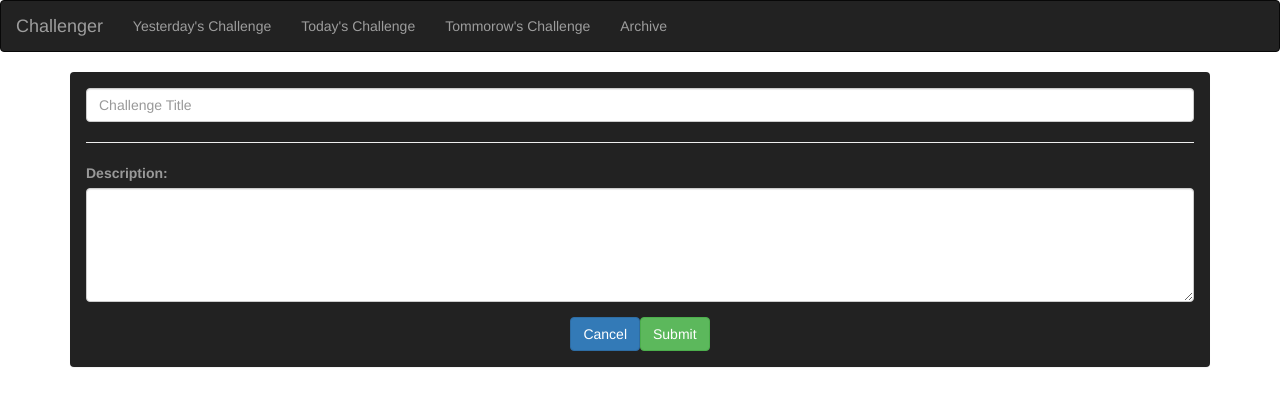
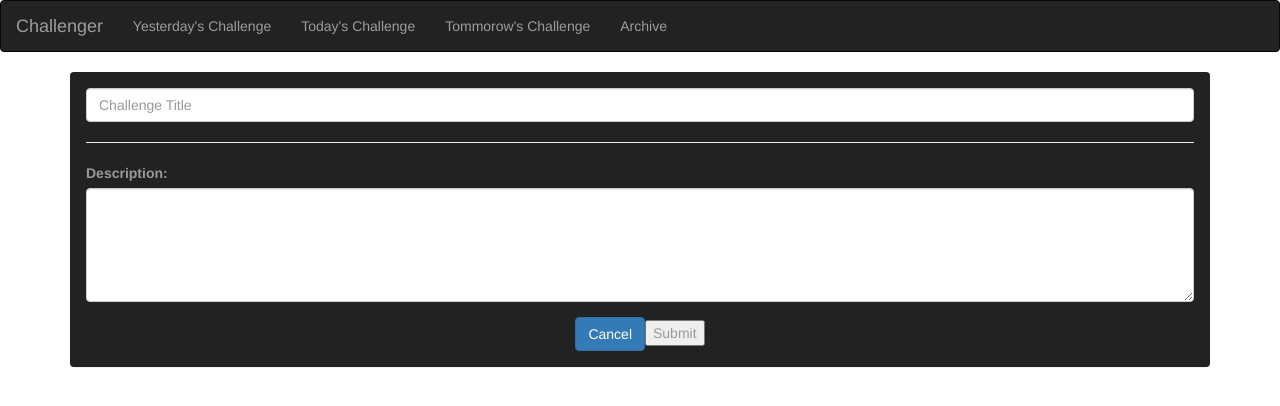
Before and after one commit to cloesd22/ChallengerProject, an Angular app in the folder Challenger/: page /newChallenge in a window 1280 px wide. Shown: the top 406 px of the page. Built offline with nearby package versions, Linux system fonts and the light colour scheme.

Commit message:
added 'add challenge' form connectivity

```diff
--- a/Challenger/src/app/add-challenge/add-challenge.component.html
+++ b/Challenger/src/app/add-challenge/add-challenge.component.html
@@ -3,26 +3,27 @@
 			<div class="panel panel-inverse center-block" style="background-color: #222; color:#999">
 				<div class="panel-body " >
 				<div class="row">
+					<form (ngSubmit)="addChallenge(f)" #f = ngForm>
+					<div class="col-sm-12">
 
-					<div class="col-sm-12">
-						<div class="form-group">
-							<input type="text" class="form-control" id="usr" placeholder="Challenge Title">
-						</div>
+					<div class="form-group">
+						<input ngModel name="title" type="text" class="form-control" id="usr" placeholder="Challenge Title">
+					</div>
 
 					<hr>
 					<div class="form-group">
 						<label for="comment">Description:</label>
-							<textarea class="form-control" rows="5" id="comment"></textarea>
+							<textarea ngModel name="description" class="form-control" rows="5" id="comment"></textarea>
 					</div>
+
 					<div class="row text-center">
 
-
-						<button class="btn btn-primary">Cancel</button>
-						<button class="btn btn-success">Submit</button>
+						<button name="cancel" type="button"  (click)="returnToTmr()" class="btn btn-primary">Cancel</button>
+						<button name="submit" tclass="btn btn-success">Submit</button>
 
 					</div>
 				</div>
-
+				</form>
 				</div>
 			</div>
 		</div>
--- a/Challenger/src/app/add-challenge/add-challenge.component.ts
+++ b/Challenger/src/app/add-challenge/add-challenge.component.ts
@@ -1,4 +1,6 @@
-import { Component, OnInit } from '@angular/core';
+import { Component, OnInit, ViewChild } from '@angular/core';
+import {NgForm} from '@angular/forms';
+import {Router} from '@angular/router';
 
 @Component({
   selector: 'app-add-challenge',
@@ -7,9 +9,21 @@ import { Component, OnInit } from '@angular/core';
 })
 export class AddChallengeComponent implements OnInit {
 
-  constructor() { }
+	@ViewChild('f') formdetails:NgForm;
+  constructor(private router:Router) { }
 
   ngOnInit() {
   }
 
+  addChallenge(){
+
+  	console.log(this.formdetails.value.title);
+	console.log(this.formdetails.value.description);
+  }
+
+  returnToTmr(){
+  	this.router.navigate(['/tommorow']);
+  }
+
+
 }
```
